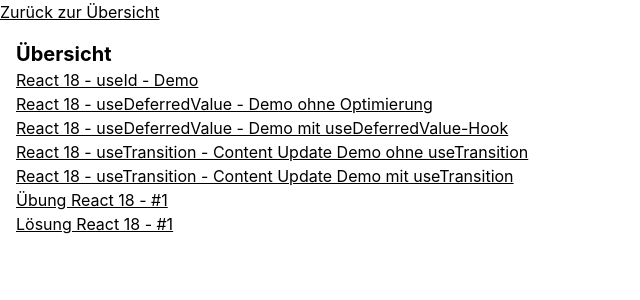
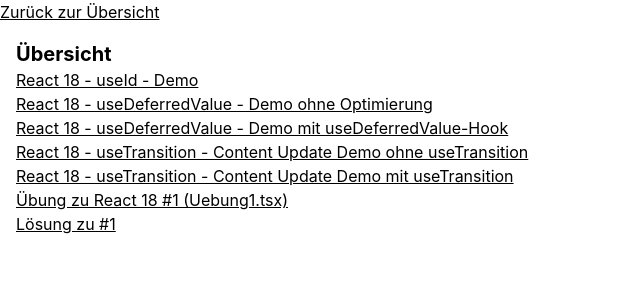
Before and after one commit to dimader/react_18_demo, a React (Create React App) app: page /useId in a window 1280 px wide. Shown: the top 300 px of the page, without its empty margins (0-640 px from the left). Built offline with nearby package versions, Linux system fonts and the light colour scheme.

Commit message:
Weitere Kommentare in der Lösung ergänzt.

```diff
--- a/src/demos/Loesung1.tsx
+++ b/src/demos/Loesung1.tsx
@@ -61,13 +61,13 @@
  * Lösung:
  * Zuerst muss für die Eingabe ein deferred-Wert angelegt werden.
  * Als nächstes sollte idealerweise eine eigene Komponente für die Filterung verwendet werden,
- * die kann dann in ein Memo gepackt werden welcher der deffered-Wert als Filter
+ * die kann dann in ein Memo gepackt werden welcher der deferred-Wert als Filter
  * übergeben wird.
  */
 export function Loesung1() {
 
     const [filter, setFilter] = useState("");
-    const deferredFilter = useDeferredValue(filter);
+    const deferredFilter = useDeferredValue(filter); // Concurrent Funktion nutzen um Eingabe und Rendering der Liste zu trennen
 
     return (
         <>
@@ -88,6 +88,9 @@
 interface ResultList {
     filter: string,
 }
+/**
+ * Suchergebnisse in eine eigene Komponente packen.
+ */
 function SearchResultList(param: ResultList) {
     return (<>
         {data
@@ -104,4 +107,8 @@
     </>);
 };
 
+/**
+ * Suchergebnisse in ein memo packen, damit wird
+ * das useDeferredValue richtig ausgenutzt.
+ */
 const SearchResultListMemo = memo(SearchResultList);
--- a/src/demos/Overview.tsx
+++ b/src/demos/Overview.tsx
@@ -26,8 +26,8 @@
     {desc: "React 18 - useTransition - Content Update Demo ohne useTransition", path:"/useTransition1/", Component: ContentUpdateDemo},
     {desc: "React 18 - useTransition - Content Update Demo mit useTransition", path:"/useTransition2/", Component: ContentUpdateDemoUseTransition},
 
-    {desc: "Übung React 18 - #1", path:"/uebung1/", Component: Uebung1},
-    {desc: "Lösung React 18 - #1", path:"/loesung1/", Component: Loesung1},
+    {desc: "Übung zu React 18 #1 (Uebung1.tsx)", path:"/uebung1/", Component: Uebung1},
+    {desc: "Lösung zu #1", path:"/loesung1/", Component: Loesung1},
 ];
 
 /**
```
Also changed, not shown: 1 other file (tests, documents, lock files or other folders).
